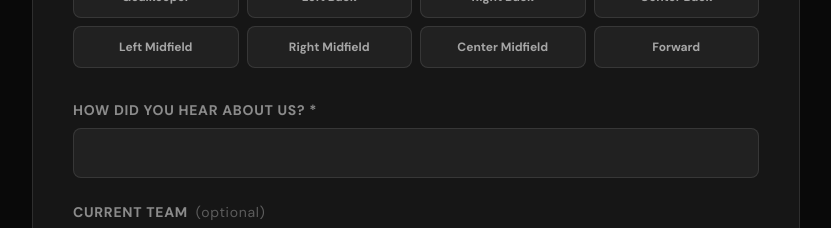
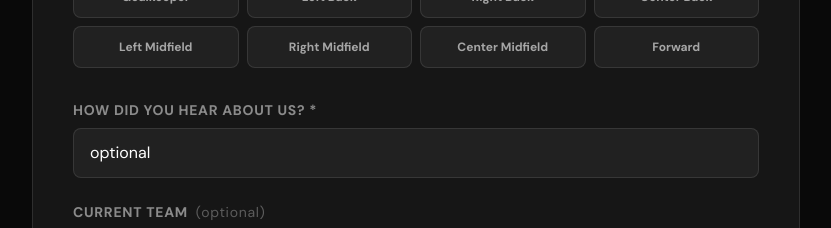
Before and after one commit to diguinddtank-code/Tryouts-Covered-Bridge, a Next.js app: page /mls-next-tryouts in a window 1280 px wide. Shown: the part 1540-1768 px from the top of the page, without its empty margins (224-1055 px from the left). Built offline with nearby package versions, Linux system fonts and the light colour scheme.

Commit message:
feat(tryouts): Use select for 'How did you hear' field
Replaces the free-text input for the "How did you hear about us?" field with a dropdown menu. This provides structured data collection and improves user experience. Adds translation keys for the new dropdown options.

```diff
--- a/app/mls-next-tryouts/i18n.ts
+++ b/app/mls-next-tryouts/i18n.ts
@@ -75,6 +75,15 @@ export const translations = {
     posCM: "Center Midfield",
     posFW: "Forward",
     hearLabel: "How did you hear about us?",
+    hearOptions: {
+      instagram: "Instagram",
+      tiktok: "TikTok",
+      facebook: "Facebook",
+      friend: "Friend / Family",
+      coach: "Coach",
+      google: "Google Search",
+      other: "Other"
+    },
     teamLabel: "Current Team",
     optional: "optional",
     levelLabel: "Current Highest Level",
@@ -157,6 +166,15 @@ export const translations = {
     posCM: "Medio Centro",
     posFW: "Delantero",
     hearLabel: "¿Cómo te enteraste de nosotros?",
+    hearOptions: {
+      instagram: "Instagram",
+      tiktok: "TikTok",
+      facebook: "Facebook",
+      friend: "Amigo / Familia",
+      coach: "Entrenador",
+      google: "Búsqueda en Google",
+      other: "Otro"
+    },
     teamLabel: "Equipo Actual",
     optional: "opcional",
     levelLabel: "Nivel Más Alto Actual",
@@ -239,6 +257,15 @@ export const translations = {
     posCM: "Meia Central",
     posFW: "Atacante",
     hearLabel: "Como você nos conheceu?",
+    hearOptions: {
+      instagram: "Instagram",
+      tiktok: "TikTok",
+      facebook: "Facebook",
+      friend: "Amigo / Família",
+      coach: "Treinador",
+      google: "Busca no Google",
+      other: "Outro"
+    },
     teamLabel: "Equipe Atual",
     optional: "opcional",
     levelLabel: "Nível Mais Alto Atual",
--- a/app/mls-next-tryouts/page.tsx
+++ b/app/mls-next-tryouts/page.tsx
@@ -648,7 +648,18 @@ function RegistrationForm({ t }: { t: any }) {
             <div className="space-y-6">
               <div>
                 <label className="block text-sm font-bold uppercase tracking-wider text-white/50 mb-2">{t.hearLabel} *</label>
-                <input type="text" name="hearAbout" required className="w-full bg-white/5 border border-white/10 rounded-lg px-4 py-3 text-white focus:outline-none focus:border-red focus:shadow-[0_0_0_2px_rgba(204,0,0,0.3)] transition-all" />
+                <select
+                  name="hearAbout"
+                  required
+                  className="w-full bg-white/5 border border-white/10 rounded-lg px-4 py-3 text-white focus:outline-none focus:border-red focus:shadow-[0_0_0_2px_rgba(204,0,0,0.3)] transition-all appearance-none cursor-pointer"
+                >
+                  <option value="" disabled selected className="bg-[#0a0a0a]">{t.optional}</option>
+                  {Object.entries(t.hearOptions).map(([key, value]) => (
+                    <option key={key} value={key} className="bg-[#0a0a0a]">
+                      {value as string}
+                    </option>
+                  ))}
+                </select>
               </div>
               <div>
                 <label className="block text-sm font-bold uppercase tracking-wider text-white/50 mb-2">
```
